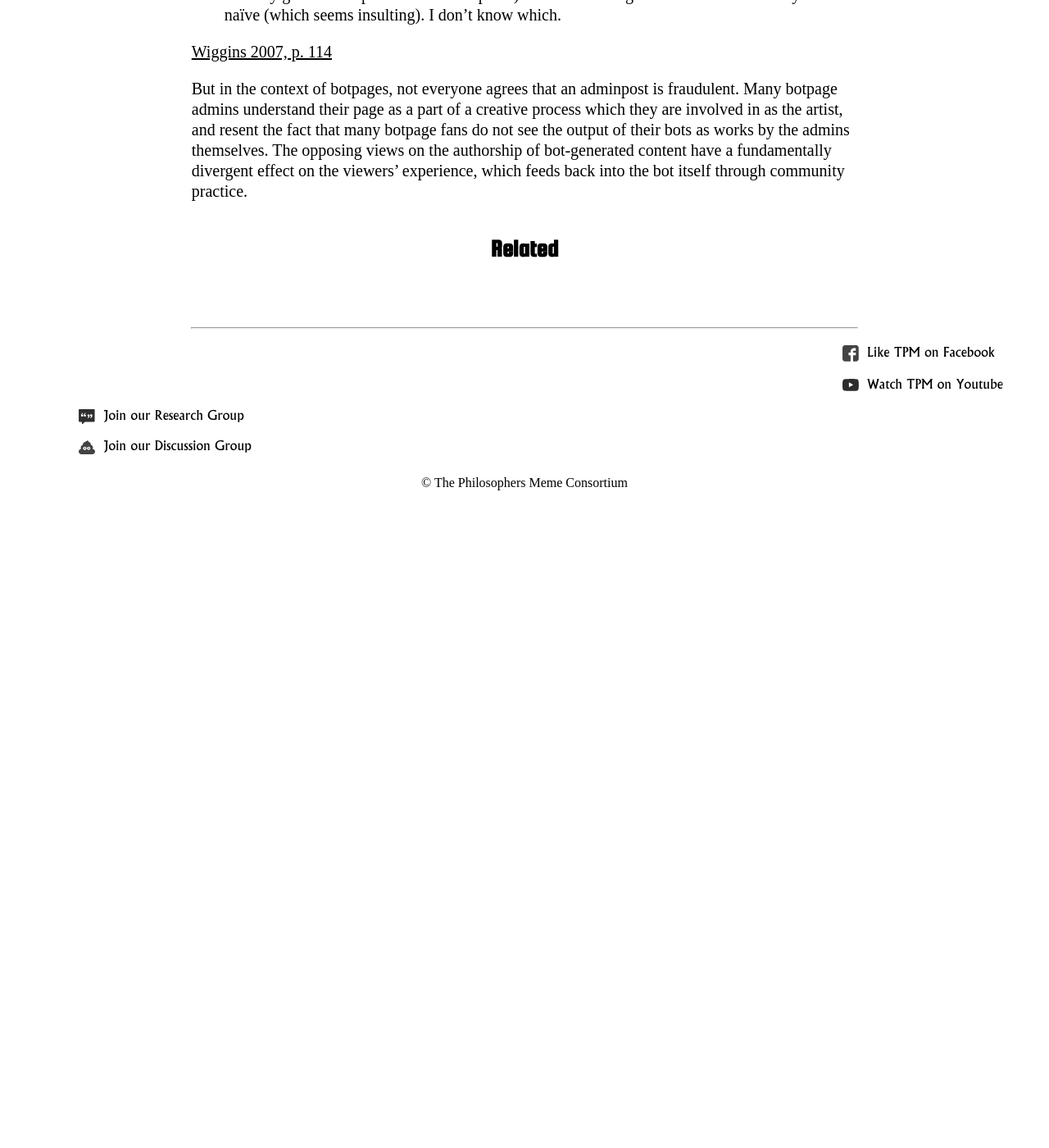
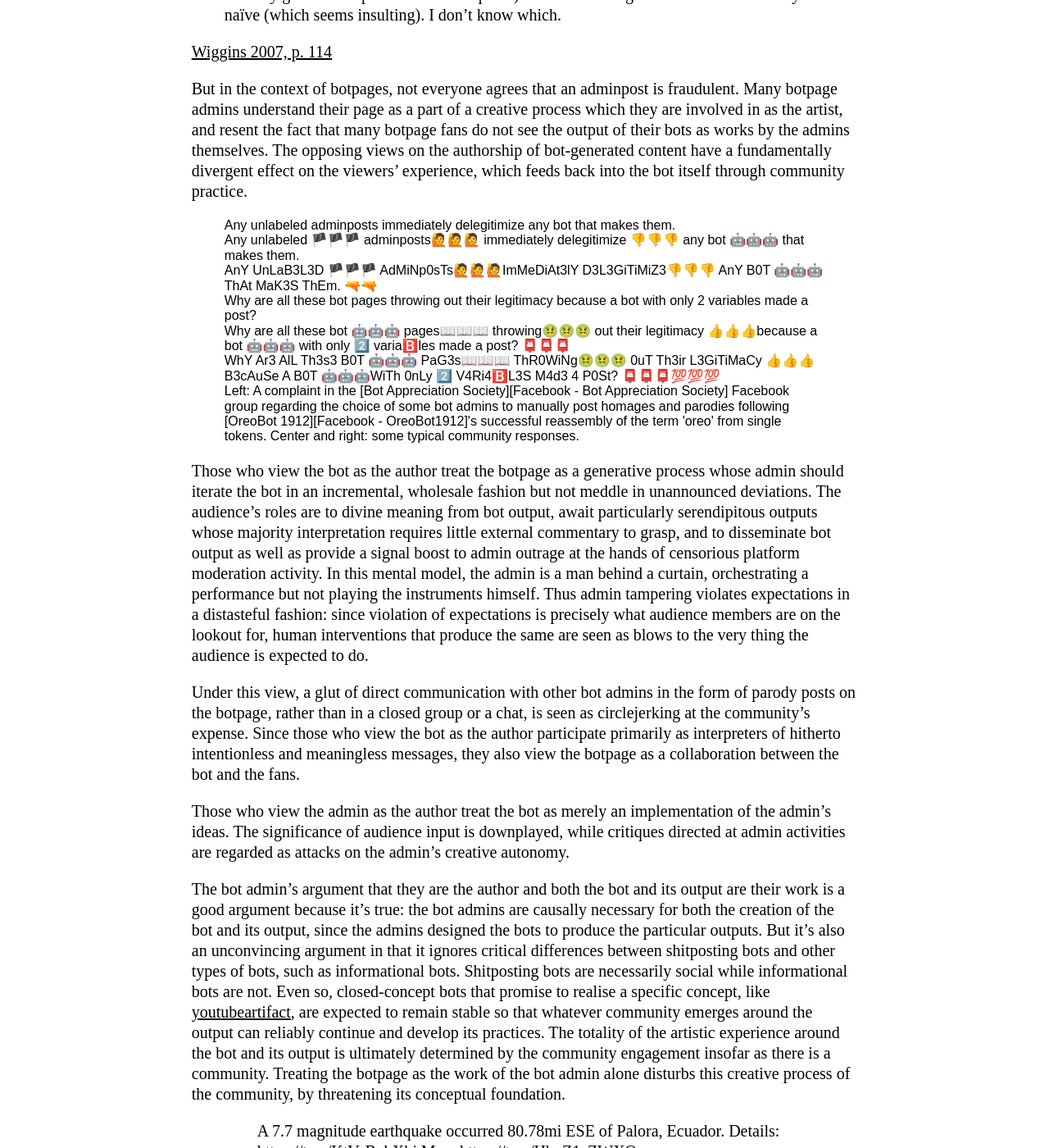
Before and after one commit to FraserThompson/PhilosophersMeme, a Jekyll site: the page built from _posts/2019-02-24-gans-and-art-forgery.markdown, in a window 1280 px wide and 1400 px high, scrolled down 2727 px. Shown: the whole window at 82% size. Built offline with Jekyll 4.4.1, drawn with Linux system fonts in a browser that asks for light colours; nearby versions of some CDN libraries; some web fonts are replaced; library files that are not in the unit come from our copies; comment, search, counter and statistics services are not loaded; before the commit the page ends 3357 px from its top, so only the background shows below that; some of the changed text lies outside the part shown.

Commit message:
Updated Gans And Art Forgery

```diff
--- a/_posts/2019-02-24-gans-and-art-forgery.markdown
+++ b/_posts/2019-02-24-gans-and-art-forgery.markdown
@@ -28,6 +28,43 @@ Creators in all genres of computational creativity are similarly incentivised to
 [Wiggins 2007, p. 114][Wiggins 2007]
 
 But in the context of botpages, not everyone agrees that an adminpost is fraudulent. Many botpage admins understand their page as a part of a creative process which they are involved in as the artist, and resent the fact that many botpage fans do not see the output of their bots as works by the admins themselves. The opposing views on the authorship of bot-generated content have a fundamentally divergent effect on the viewers' experience, which feeds back into the bot itself through community practice.
+
+<figure>
+   <div class="paddingBlock">
+      <div class="equalHMVWrap eqWrap">
+         <div class="equalHMV eq">Any unlabeled adminposts immediately delegitimize any bot that makes them.</div>
+         <div class="equalHMV eq">Any unlabeled 🏴🏴🏴 adminposts🙋🙋🙋 immediately delegitimize 👎👎👎 any bot 🤖🤖🤖 that makes them.</div>
+         <div class="equalHMV eq">AnY UnLaB3L3D 🏴🏴🏴 AdMiNp0sTs🙋🙋🙋ImMeDiAt3lY D3L3GiTiMiZ3👎👎👎 AnY B0T 🤖🤖🤖 ThAt MaK3S ThEm. 🔫🔫</div>
+         <div class="equalHMV eq">Why are all these bot pages throwing out their legitimacy because a bot with only 2 variables made a post?</div>
+         <div class="equalHMV eq">Why are all these bot 🤖🤖🤖 pages📖📖📖 throwing🤢🤢🤢 out their legitimacy 👍👍👍because a bot 🤖🤖🤖 with only 2️⃣ varia🅱️les made a post? 📮📮📮</div>
+         <div class="equalHMV eq">WhY Ar3 AlL Th3s3 B0T 🤖🤖🤖 PaG3s📖📖📖 ThR0WiNg🤢🤢🤢 0uT Th3ir L3GiTiMaCy 👍👍👍B3cAuSe A B0T 🤖🤖🤖WiTh 0nLy 2️⃣ V4Ri4🅱️L3S M4d3 4 P0St? 📮📮📮💯💯💯</div>
+      </div>
+   </div>
+
+   <figcaption>
+
+Left: A complaint in the [Bot Appreciation Society][Facebook - Bot Appreciation Society] Facebook group regarding the choice of some bot admins to manually post homages and parodies following [OreoBot 1912][Facebook - OreoBot1912]'s successful reassembly of the term 'oreo' from single tokens. Center and right: some typical community responses.
+
+   </figcaption>
+</figure>
+
+Those who view the bot as the author treat the botpage as a generative process whose admin should iterate the bot in an incremental, wholesale fashion but not meddle in unannounced deviations. The audience's roles are to divine meaning from bot output, await particularly serendipitous outputs whose majority interpretation requires little external commentary to grasp, and to disseminate bot output as well as provide a signal boost to admin outrage at the hands of censorious platform moderation activity. In this mental model, the admin is a man behind a curtain, orchestrating a performance but not playing the instruments himself. Thus admin tampering violates expectations in a distasteful fashion: since violation of expectations is precisely what audience members are on the lookout for, human interventions that produce the same are seen as blows to the very thing the audience is expected to do.
+
+Under this view, a glut of direct communication with other bot admins in the form of parody posts on the botpage, rather than in a closed group or a chat, is seen as circlejerking at the community's expense. Since those who view the bot as the author participate primarily as interpreters of hitherto intentionless and meaningless messages, they also view the botpage as a collaboration between the bot and the fans.
+
+Those who view the admin as the author treat the bot as merely an implementation of the admin's ideas. The significance of audience input is downplayed, while critiques directed at admin activities are regarded as attacks on the admin's creative autonomy.
+
+The bot admin's argument that they are the author and both the bot and its output are their work is a good argument because it's true: the bot admins are causally necessary for both the creation of the bot and its output, since the admins designed the bots to produce the particular outputs. But it's also an unconvincing argument in that it ignores critical differences between shitposting bots and other types of bots, such as informational bots. Shitposting bots are necessarily social while informational bots are not. Even so, closed-concept bots that promise to realise a specific concept, like [youtubeartifact][Twitter - youtubeartifact], are expected to remain stable so that whatever community emerges around the output can reliably continue and develop its practices. The totality of the artistic experience around the bot and its output is ultimately determined by the community engagement insofar as there is a community. Treating the botpage as the work of the bot admin alone disturbs this creative process of the community, by threatening its conceptual foundation.
+
+<figure>
+   <blockquote class="twitter-tweet" data-lang="en"><p lang="en" dir="ltr">A 7.7 magnitude earthquake occurred 80.78mi ESE of Palora, Ecuador. Details: <a href="https://t.co/KtVeBqbXhj">https://t.co/KtVeBqbXhj</a> Map: <a href="https://t.co/HbgZ1eZWXO">https://t.co/HbgZ1eZWXO</a></p>&mdash; Earthquake Robot (@earthquakeBot) <a href="https://twitter.com/earthquakeBot/status/1098891403269070849?ref_src=twsrc%5Etfw">February 22, 2019</a>   </blockquote>
+   <script async src="https://platform.twitter.com/widgets.js" charset="utf-8"></script>
+   <figcaption>
+
+A very dull bot — useful but not the site of cybercultural happenings.
+
+   </figcaption>
+</figure>
 
 [Art Law Journal - Steve Schlackman: Who holds the Copyright in AI Created Art]: https://alj.artrepreneur.com/the-next-rembrandt-who-holds-the-copyright-in-computer-generated-art
 [Botnik]: https://botnik.org
```
